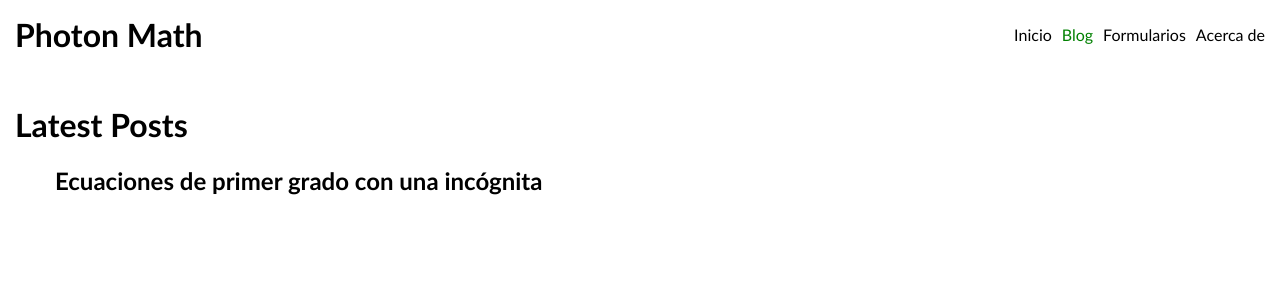
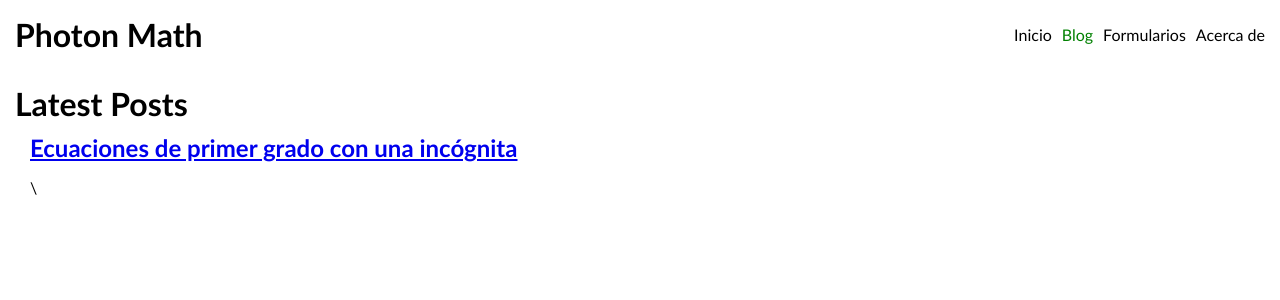
Before and after one commit to senkusip/senkusip.github.io, a Jekyll site: the page built from blog.html, in a window 1280 px wide. Shown: the top 300 px of the page. Built offline with Jekyll 4.4.1, drawn with Linux system fonts in a browser that asks for light colours; a script that is not in the unit is left out.

Commit message:
add changes

```diff
--- a/_includes/navigation.html
+++ b/_includes/navigation.html
@@ -1,5 +1,5 @@
 <nav>
   {% for item in site.data.navigation %}
-    <a href="{{ item.link }}"{% if page.url == item.link %} class="current"{% endif %}>{{ item.name }}</a>
+    <a id="nav-links" href="{{ item.link }}"{% if page.url == item.link %} class="current"{% endif %}>{{ item.name }}</a>
   {% endfor %}
 </nav>
--- a/_layouts/post.html
+++ b/_layouts/post.html
@@ -1,7 +1,7 @@
 ---
 layout: default
 ---
-<h1>{{ page.title }}</h1>
+<h1 class="post-title">{{ page.title }}</h1>
 <p>{{ page.date | date_to_string }} - {{ page.author }}</p>
 
-{{ content }}
+<div class="post-content">{{ content }}</div>
--- a/_sass/main.scss
+++ b/_sass/main.scss
@@ -1,5 +1,11 @@
-.current {
-    color: green;
+#nav-links {
+    text-decoration: none;
+    color:black;
+}
+
+
+#nav-links.current {
+    color: green     ;
 }
 
 body {
@@ -27,15 +33,28 @@
 
 }
 
-a {
-    text-decoration: none;
-    color: black;
-}
+
 .content {
     margin: 0;
-    padding: 15px;
+    display: flexbox;
+    padding: 15px 15px 15px 15px;
 }
 
 .posts-list {
     list-style: none;
+    margin: 0;
+    padding: 10px 0px 10px 15px;
 }
+
+.post-content {
+
+}
+
+.latest-posts {
+    margin: 0;
+}
+
+.title-on-list {
+    margin: 0;
+    text-decoration-color: black;
+}
--- a/blog.html
+++ b/blog.html
@@ -2,12 +2,12 @@
 layout: default
 title: Blog
 ---
-<h1>Latest Posts</h1>
+<h1 class="latest-posts">Latest Posts</h1>
 
 <ul class="posts-list">
   {% for post in site.posts %}
     <li>
-      <h2><a href="{{ post.url }}">{{ post.title }}</a></h2>
+      <h2 class="title-on-list"><a href="{{ post.url }}">{{ post.title }}</a></h2>
       {{ post.excerpt }}
     </li>
   {% endfor %}
```
Also changed, not shown: _posts/2026-02-22-ecuaciones de primer grado con una incógnita.md (+1 -0 lines), 7 other files.
